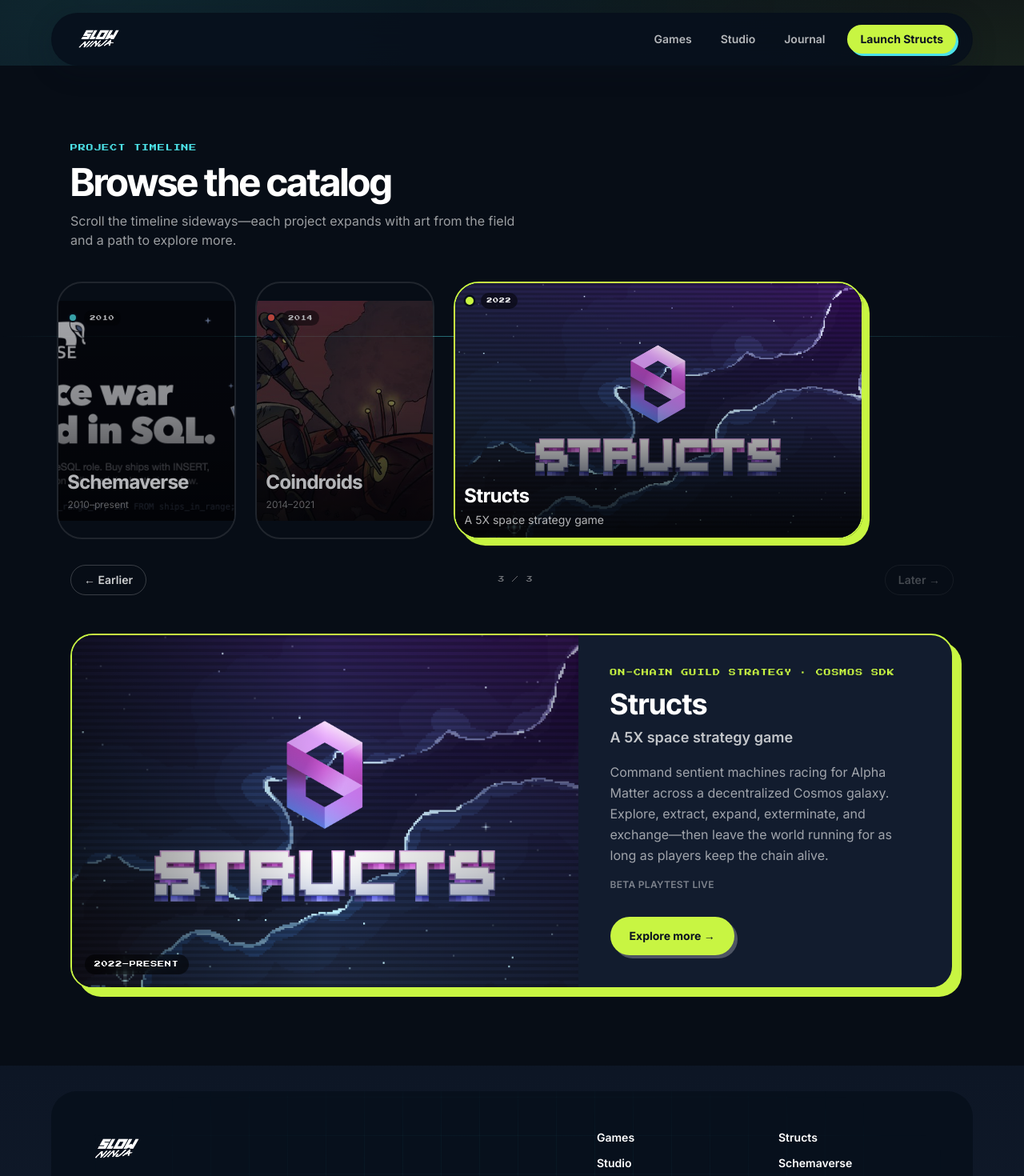
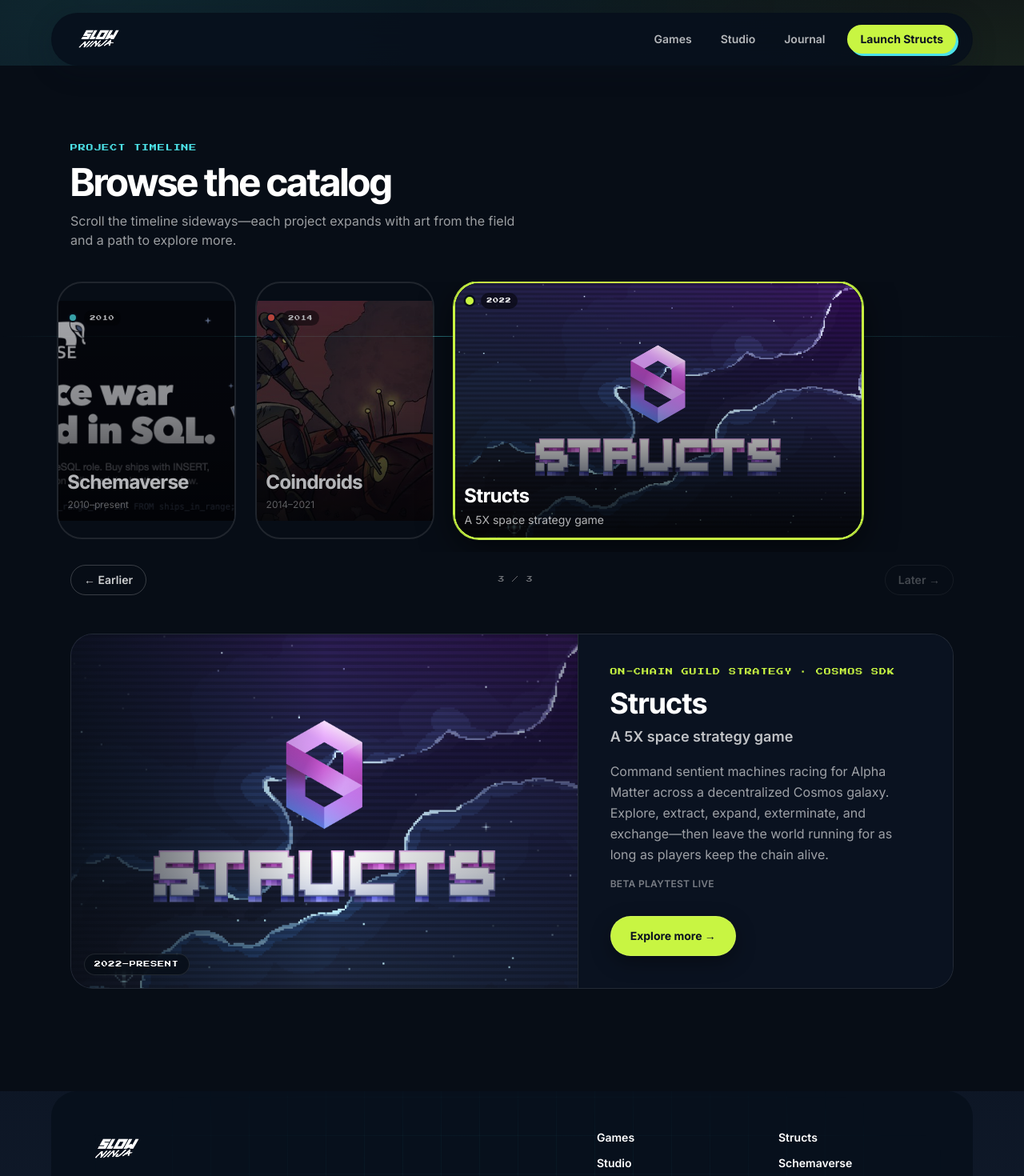
Before and after one commit to treybouchay/slow-ninja, a Next.js app: page /games in a window 1280 px wide. Shown: the top 1470 px of the page at 80% size. Built offline with nearby package versions, Linux system fonts and the light colour scheme.

Commit message:
Darken timeline cards and expanded project panel
Co-authored-by: trevor <trevor@slow.ninja>

```diff
--- a/src/app/games/page.tsx
+++ b/src/app/games/page.tsx
@@ -8,7 +8,7 @@ export const metadata: Metadata = {
 
 export default function GamesPage() {
   return (
-    <div className="pb-8">
+    <div className="bg-[#070d16] pb-8">
       <GamesTimeline />
     </div>
   );
--- a/src/components/games-timeline.tsx
+++ b/src/components/games-timeline.tsx
@@ -118,7 +118,7 @@ function TimelineCard({
         active
           ? {
               borderColor: game.accent,
-              boxShadow: `8px 8px 0 ${game.accent}`,
+              boxShadow: `0 0 0 1px ${game.accent}, 0 12px 40px rgba(0,0,0,0.55)`,
             }
           : undefined
       }
@@ -126,7 +126,7 @@ function TimelineCard({
     >
       <div
         className={cn(
-          "relative overflow-hidden bg-[var(--hull)] transition-all duration-500",
+          "relative overflow-hidden bg-[#0a1220] transition-all duration-500",
           active ? "aspect-[16/10]" : "aspect-[4/5]",
         )}
       >
@@ -175,13 +175,12 @@ function TimelineCard({
 function ExpandedProject({ game }: { game: Game }) {
   return (
     <div
-      className="grid overflow-hidden rounded-[1.75rem] border-2 bg-[var(--hull)] md:grid-cols-[1.15fr_0.85fr]"
+      className="grid overflow-hidden rounded-[1.75rem] border border-white/10 bg-[#0a1220] md:grid-cols-[1.15fr_0.85fr]"
       style={{
-        borderColor: game.accent,
-        boxShadow: `10px 10px 0 ${game.accent}`,
+        boxShadow: `inset 0 0 0 1px ${game.accent}33, 0 20px 60px rgba(0,0,0,0.45)`,
       }}
     >
-      <div className="relative min-h-[240px] md:min-h-[360px]">
+      <div className="relative min-h-[240px] border-b border-white/10 md:min-h-[360px] md:border-r md:border-b-0">
         <Image
           src={game.artwork}
           alt={`${game.name} artwork`}
@@ -190,13 +189,13 @@ function ExpandedProject({ game }: { game: Game }) {
           sizes="(max-width: 768px) 100vw, 60vw"
           priority
         />
-        <div className="absolute inset-0 bg-gradient-to-r from-black/50 via-transparent to-black/30" />
-        <div className="absolute bottom-4 left-4 rounded-full bg-black/55 px-3 py-1.5 font-mono-label text-[8px] tracking-widest text-white uppercase backdrop-blur">
+        <div className="absolute inset-0 bg-gradient-to-r from-[#070d16]/80 via-transparent to-[#070d16]/40" />
+        <div className="absolute bottom-4 left-4 rounded-full border border-white/10 bg-[#070d16]/80 px-3 py-1.5 font-mono-label text-[8px] tracking-widest text-white uppercase backdrop-blur">
           {game.years}
         </div>
       </div>
 
-      <div className="flex flex-col justify-center p-6 md:p-10">
+      <div className="flex flex-col justify-center bg-[#0a1220] p-6 md:p-10">
         <p
           className="font-mono-label text-[8px] tracking-widest uppercase md:text-[9px]"
           style={{ color: game.accent }}
@@ -217,10 +216,10 @@ function ExpandedProject({ game }: { game: Game }) {
           href={game.href}
           target="_blank"
           rel="noreferrer"
-          className="btn-bounce mt-8 inline-flex w-fit rounded-full px-6 py-3.5 text-sm font-bold text-[var(--ink)]"
+          className="btn-bounce mt-8 inline-flex w-fit rounded-full border border-white/10 px-6 py-3.5 text-sm font-bold text-[var(--ink)]"
           style={{
             background: game.accent,
-            boxShadow: "4px 4px 0 rgba(255,255,255,0.25)",
+            boxShadow: "0 8px 24px rgba(0,0,0,0.35)",
           }}
         >
           Explore more →
```
